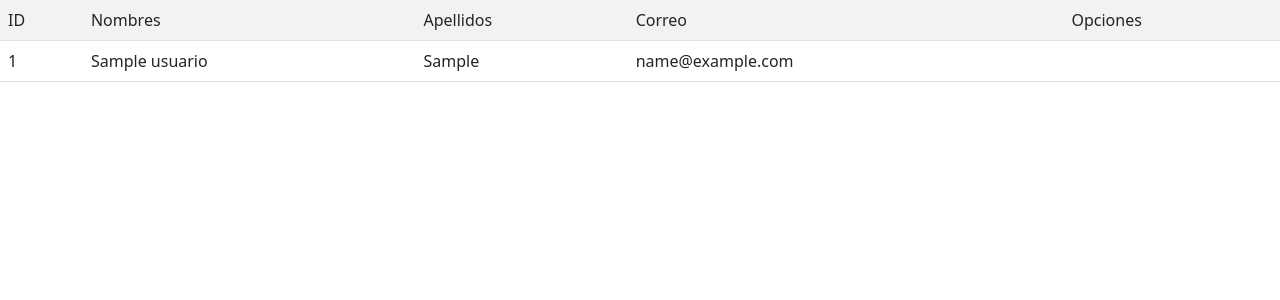
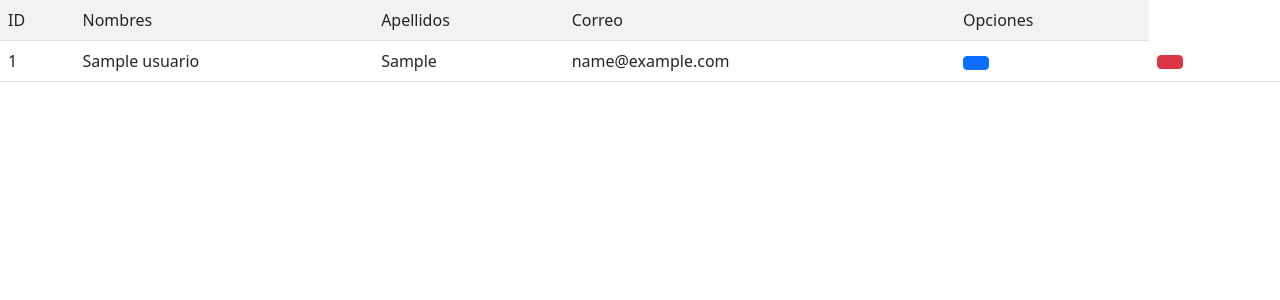
Before and after one commit to Jeronimo312725/phpProyect, a PHP site: page /usuarios/userList.php in a window 1280 px wide. Shown: the part 56-356 px from the top of the page. Run offline with PHP 8.4, Linux system fonts and the light colour scheme; tables that the repository leaves empty or names only in its code hold one stand-in row (values such as "Sample post"); data that the repository does not hold is empty.

Commit message:
Se sube todo lo pedido por Oscar Javier

```diff
--- a/usuarios/userList.php
+++ b/usuarios/userList.php
@@ -31,6 +31,8 @@
        <td><?php echo $row['nombre']?></td>
        <td><?php echo $row['apellido']?></td>
        <td><?php echo $row['email']?></td>
+       <td><a href="crearSala.controller.php?EDITAME=<?php echo $row['id_sala']; ?>" class="btn btn-primary" ><i class="bi bi-pencil"></i></a></td>
+       <td><a href="crearSala.controller.php?EDITAME=<?php echo $row['id_sala']; ?>" class="btn btn-danger" ><i class="bi bi-trash"></i></a></td>
        <td></td>
 
     </tr>
```
